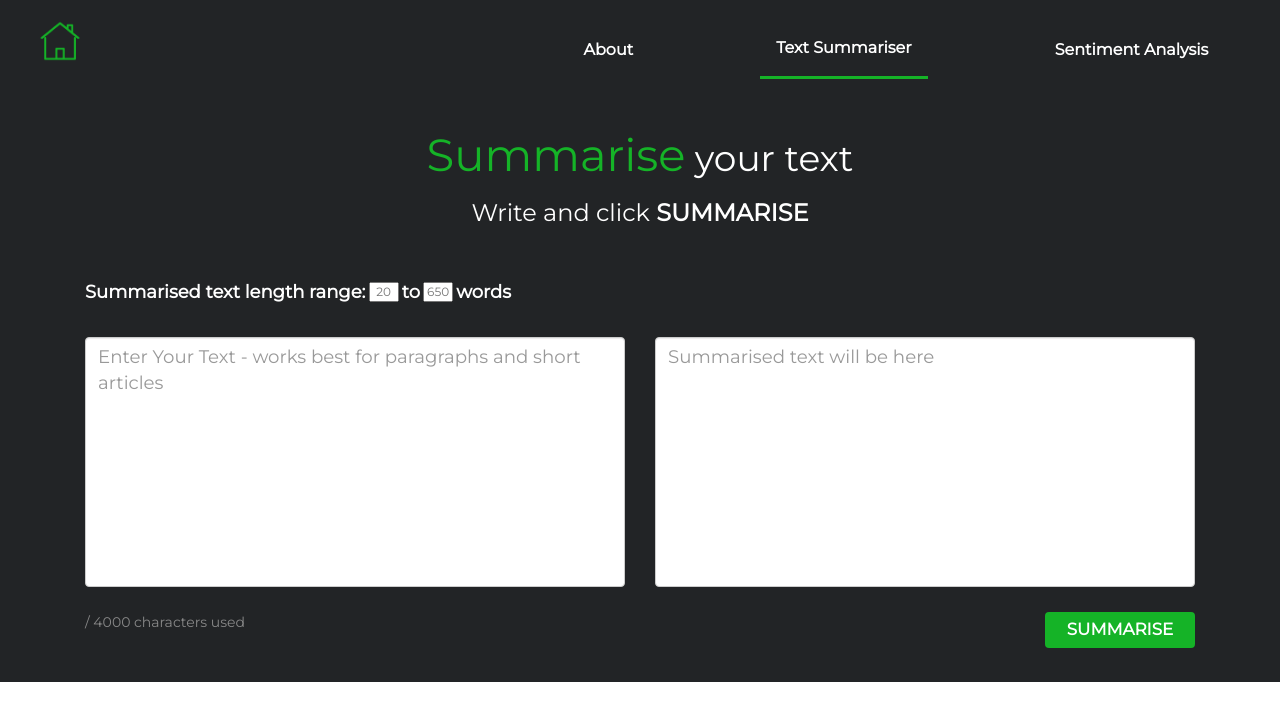
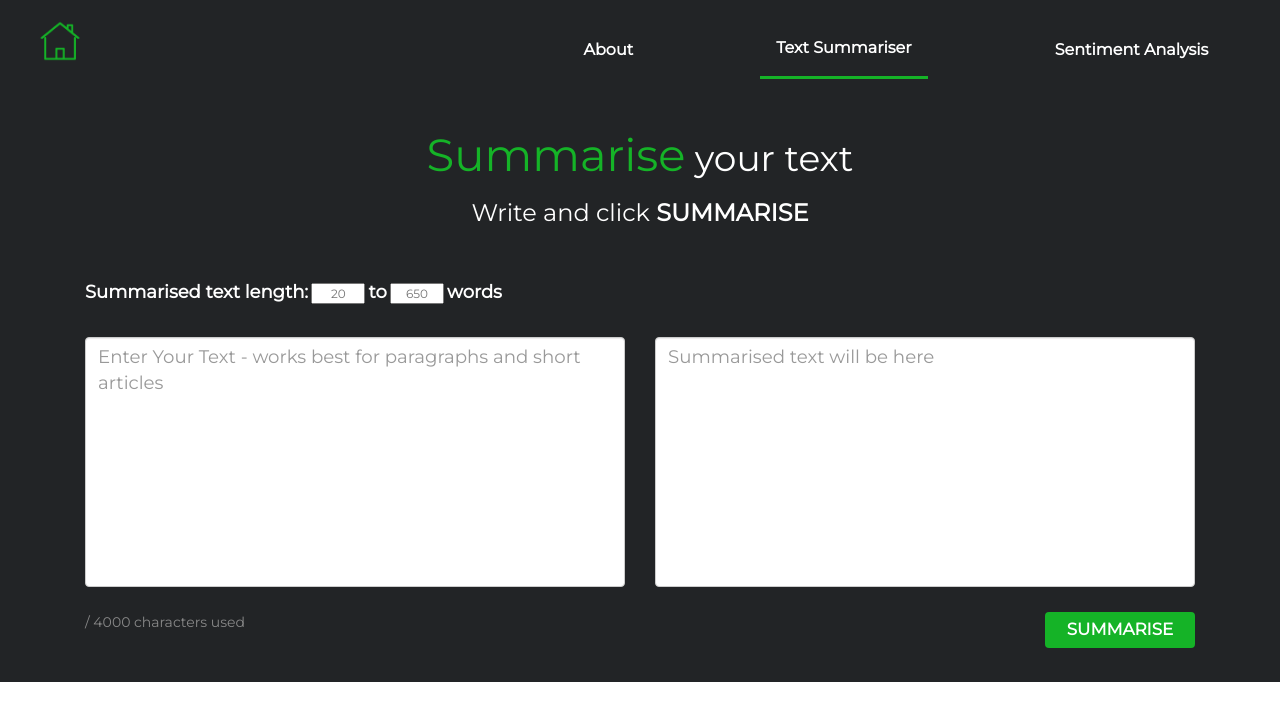
Before and after one commit to Paresh95/NLP-Web-App, a Flask app: page /summariser in a window 1280 px wide. Shown: the top 721 px of the page. Run offline with Flask 2, Linux system fonts and the light colour scheme; some libraries are stand-ins or nearby versions.

Commit message:
updated textbox writing

```diff
--- a/static/styles/mystyles.css
+++ b/static/styles/mystyles.css
@@ -299,11 +299,9 @@ textarea.form-control {
 
 .number-box{
   text-align: center;
-  position: relative;
   font-size: 1.2rem;
-  bottom: 2px;
-  width: 30px;
-  height: 20px;
+  width: 10%;
+  height: 10%;
   color: #080808;
 }
 
--- a/templates/summariser.html
+++ b/templates/summariser.html
@@ -59,7 +59,7 @@
           <div class="col-md-6 div-input-text-box">
 
             <div class="text-label">
-              <label class="demo-helper-text"> Summarised text length range: </label>
+              <label class="demo-helper-text"> Summarised text length: </label>
               <input class="number-box" type="text" name="min words" placeholder="20" value="{{min_words}}">
               <label class="demo-helper-text"> to </label>
               <input class="number-box" type="text" name="max words" placeholder="650" value="{{max_words}}">
```
